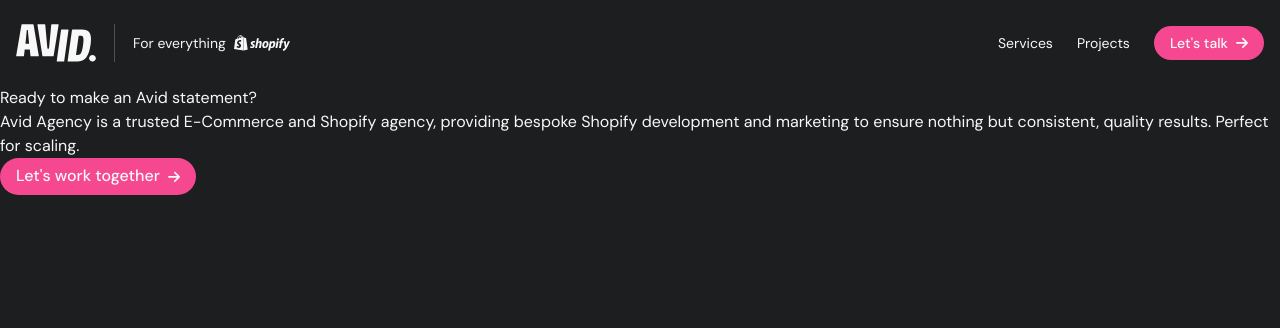
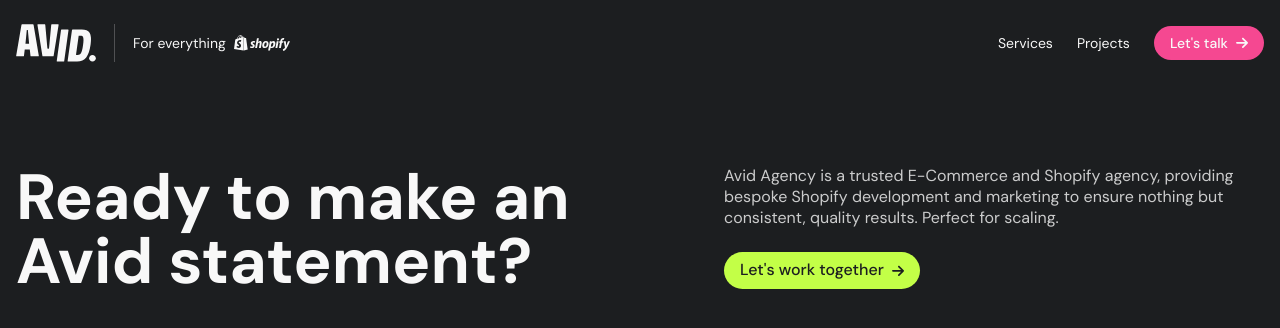
Before and after one commit to rhysmansfield/avidagency, a Next.js app: page / in a window 1280 px wide. Shown: the top 328 px of the page. Built offline with nearby package versions, Linux system fonts and the light colour scheme; what next-recaptcha-v3 would draw is missing.

Commit message:
Style hero

```diff
--- a/app/page.tsx
+++ b/app/page.tsx
@@ -10,7 +10,7 @@
       cta={{
         href: URLs.CONTACT,
         label: "Let's work together",
-        theme: 'pink',
+        theme: 'verde',
       }}
     />
   );
--- a/components/button/button.module.scss
+++ b/components/button/button.module.scss
@@ -14,13 +14,25 @@
     scale: 0.95;
   }
 
-  &.theme-pink {
-    background-color: var(--c-brand-wink);
-    color: var(--c-brand-day);
+  &.theme {
+    &-wink {
+      background-color: var(--c-brand-wink);
+      color: var(--c-brand-day);
 
-    &:hover {
-      background-color: var(--c-accent-wink);
-      color: var(--c-brand-wink);
+      &:hover {
+        background-color: var(--c-accent-wink);
+        color: var(--c-brand-wink);
+      }
+    }
+
+    &-verde {
+      background-color: var(--c-brand-verde);
+      color: var(--c-brand-night);
+
+      &:hover {
+        background-color: var(--c-accent-verde);
+        color: var(--c-brand-verde);
+      }
     }
   }
 }
--- a/components/button/button.type.ts
+++ b/components/button/button.type.ts
@@ -1,10 +1,10 @@
 import Link from 'next/link';
 import { ComponentProps } from 'react';
 
-import { CommonLink, ExcludeProps } from '@/types/common.type';
+import { ExcludeProps } from '@/types/common.type';
 
 type SharedButtonProps = {
-  theme: 'pink';
+  theme: 'wink' | 'verde';
 };
 
 type ButtonLinkProps = {
--- a/components/header/header.tsx
+++ b/components/header/header.tsx
@@ -53,7 +53,7 @@
           ))}
           <li>
             <Button
-              theme="pink"
+              theme="wink"
               appearance="link"
               href={cta.href}
               target={cta.external ? '_blank' : undefined}
--- /dev/null
+++ b/components/hero/hero.module.scss
@@ -0,0 +1,27 @@
+@use '@/styles/mixins/breakpoints' as *;
+
+.root {
+  display: grid;
+  gap: 2.5rem;
+  margin: 2.5rem auto;
+
+  @include min-width(md) {
+    margin: 5rem auto;
+  }
+
+  @include min-width(lg) {
+    grid-template-columns: 1.1fr 0.9fr;
+    gap: 3rem;
+  }
+}
+
+.title {
+  font: var(--font-dm-sans-h4);
+  text-wrap-style: balance;
+}
+
+.text {
+  font: var(--font-dm-sans-b2);
+  color: var(--c-grey-light-80);
+  margin-bottom: 1.5rem;
+}
--- a/components/hero/hero.tsx
+++ b/components/hero/hero.tsx
@@ -1,6 +1,10 @@
 import { Button } from '@/components/button/button';
 
+import { classList } from '@/utils/class-list';
+
 import { CommonButton } from '@/types/common.type';
+
+import styles from './hero.module.scss';
 
 export const Hero = ({
   title,
@@ -11,15 +15,16 @@
   text: string;
   cta: CommonButton;
 }) => (
-  <section>
-    <h1>{title}</h1>
-    <div>
-      <p>{text}</p>
+  <section className={classList('wrapper', styles.root)}>
+    <h1 className={styles.title}>{title}</h1>
+    <div className={styles.content}>
+      <p className={styles.text}>{text}</p>
       <Button
-        theme="pink"
+        theme={cta.theme}
         appearance="link"
         href={cta.href}
         target={cta.external ? '_blank' : undefined}
+        className={styles.cta}
       >
         {cta.label}
       </Button>
--- a/styles/_variables.scss
+++ b/styles/_variables.scss
@@ -10,9 +10,11 @@
   --c-brand-azul: #1b9fff;
   --c-brand-wink: #f54891;
 
+  --c-accent-verde: #1f290b;
   --c-accent-wink: #290c18;
 
   --c-grey-light-24: rgba(248, 248, 248, 0.24);
+  --c-grey-light-80: rgba(248, 248, 248, 0.8);
 
   --transition-duration: 0.3s;
   --transition-timing: cubic-bezier(0.5, 0.25, 0, 1);
```
